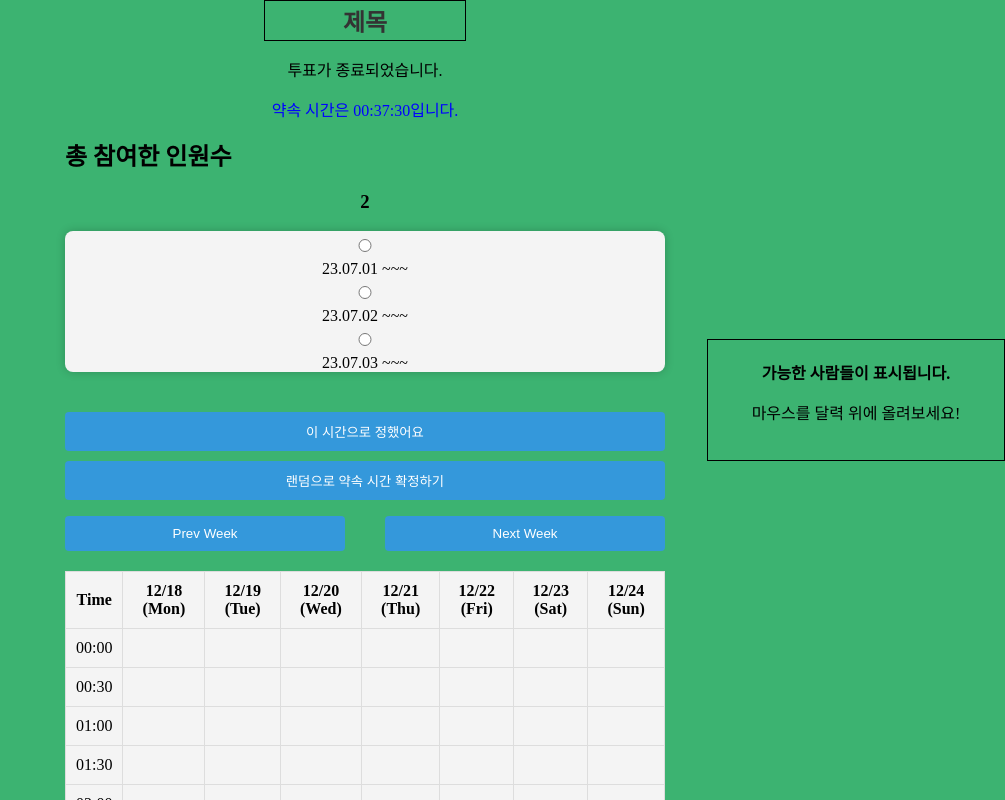
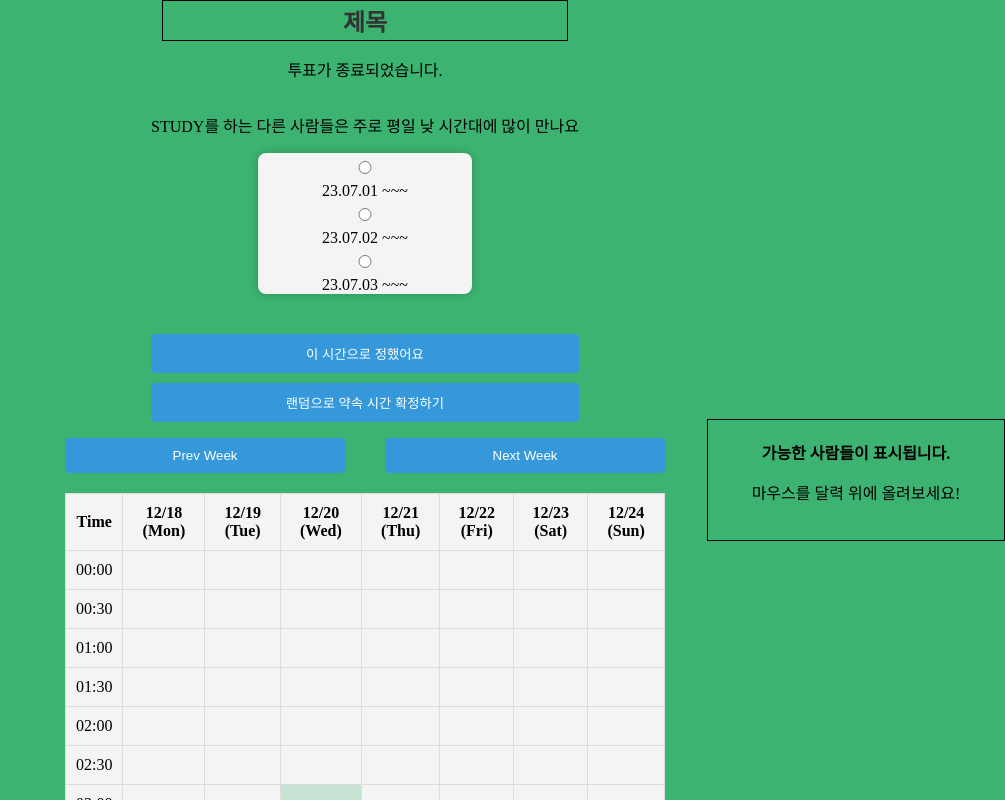
Before and after one commit to mindongmindong/whenMeet, a React (Create React App) app in the folder react-whenMeet/: page /resultend in a window 1280 px wide. Shown: the top 800 px of the page, without its empty margins (275-1280 px from the left). Built offline with nearby package versions, Linux system fonts and the light colour scheme.

Commit message:
[EDIT] ResultEnd, App.js, ResultMakeForm 수정

```diff
--- a/react-whenMeet/src/App.js
+++ b/react-whenMeet/src/App.js
@@ -12,12 +12,21 @@ function App() {
     <Router>
       <Routes>
         <Route path="/meetinginfo/linkpage" element={<LinkPage />}></Route>
-        <Route path="/homeparticipate/:id/usertimeinfo" element={<UserTimeInfo />}></Route>
-        <Route path="/homeparticipate/:id" element={<HomeParticipate />}></Route>
+        <Route
+          path="/homeparticipate/:id/usertimeinfo"
+          element={<UserTimeInfo />}
+        ></Route>
+        <Route
+          path="/homeparticipate/:id"
+          element={<HomeParticipate />}
+        ></Route>
         <Route path="/meetinginfo" element={<MeetingInfo />}></Route>
-        <Route path="/result" element={<ResultMake />}></Route>//결과확인페이지
+        <Route path="/result/:meeting_id" element={<ResultMake />}></Route>
+        //결과확인페이지
         <Route path="/resultend" element={<ResultEnd />}></Route>// 투표 종료
-        <Route path="/" element={<HomeMake />}> </Route>
+        <Route path="/" element={<HomeMake />}>
+          {" "}
+        </Route>
         페이지
       </Routes>
     </Router>
--- a/react-whenMeet/src/components/ResultEndForm.jsx
+++ b/react-whenMeet/src/components/ResultEndForm.jsx
@@ -78,12 +78,8 @@ export default function ResultEndForm() {
       },
     ],
   };
-  const [title, setTitle] = useState(meetingData.title);
-  const [resultTime, setresultTIme] = useState("00:37:30");
-  const [completedPeopleNum, setcompletedPeopleNum] = useState(
-    meetingData.currentParticipants
-  );
-  const [selectedDate, setSelectedDate] = useState("");
+
+  const [selectedDate, setSelectedDate] = useState("2023-12-22"); // 임의의 예시 값
   const possibleDates = ["23.07.01 ~~~", "23.07.02 ~~~", "23.07.03 ~~~"];
   const [hoveredInfo, setHoveredInfo] = useState(null);
 
@@ -100,13 +96,23 @@ export default function ResultEndForm() {
         alignItems: "center",
       }}
     >
-      <span className="row1">
-        <h1 className="title-box">{title}</h1>
+      <h1 className="title-box">{meetingData.title}</h1>
       <p>투표가 종료되었습니다.</p>
-        <p style={{ color: "blue" }}>약속 시간은 {resultTime}입니다.</p>
+
+      {meetingData.isClosed ? (
         <div>
-          <h2 style={{ flex: "none" }}>총 참여한 인원수</h2>
-          <h3>{completedPeopleNum}</h3>
+          <p style={{ color: "blue" }}>약속 시간은 {selectedDate}입니다.</p>
+          <div>
+            <h2 style={{ justifyContent: "center" }}>총 참여한 인원수</h2>
+            <h3>{meetingData.currentParticipants}</h3>
+          </div>
+        </div>
+      ) : (
+        <span className="closedFalse">
+          <p>
+            {meetingData.purpose}를 하는 다른 사람들은 주로 평일 낮 시간대에
+            많이 만나요
+          </p>
           <form className="form-container">
             {possibleDates.map((date, index) => (
               <label key={index}>
@@ -130,8 +136,10 @@ export default function ResultEndForm() {
           <button style={{ marginTop: "10px", padding: "10px 20px" }}>
             랜덤으로 약속 시간 확정하기
           </button>
-        </div>
-        <span className="flex-row" style={{ width: "100%" }}>
+        </span>
+      )}
+
+      <div className="flex-row">
         <CalendarWeek
           participants={meetingData.participants}
           startDate={meetingData.startDate}
@@ -140,9 +148,8 @@ export default function ResultEndForm() {
           hoveredInfo={hoveredInfo}
           setHoveredInfo={setHoveredInfo}
         />
-        </span>
-
-        <span className="possible">
+      </div>
+      <div className="possible">
         {!hoveredInfo && (
           <div>
             <strong>가능한 사람들이 표시됩니다.</strong>
@@ -161,8 +168,7 @@ export default function ResultEndForm() {
             </ul>
           </div>
         )}
-        </span>
-      </span>
+      </div>
     </div>
   );
 }
--- a/react-whenMeet/src/components/ResultMakeForm.js
+++ b/react-whenMeet/src/components/ResultMakeForm.js
@@ -1,86 +1,220 @@
+// //결과 확인 페이지
+// import React, { useState, useEffect } from "react";
+// import CalendarWeek from "./CalendarWeek";
+// import { useNavigate } from "react-router-dom";
+
+// import "../styles/ResultMake.css";
+// function ResultMakeForm() {
+//   const meetingData = {
+//     id: "1ag123jkF1",
+//     title: "제목",
+//     purpose: "STUDY",
+//     startDate: "2023-12-20",
+//     endDate: "2024-1-07",
+//     currentParticipants: 2,
+//     maxParticipants: 4,
+//     voteExpiresAt: "2023-12-25T03:24:00",
+//     isClosed: false,
+//     participants: [
+//       {
+//         name: "test1",
+//         availableSchedules: [
+//           {
+//             availableDate: "2023-12-20",
+//             availableTimes: [6, 7, 8, 9, 14, 15, 16, 17],
+//           },
+//           {
+//             availableDate: "2023-12-21",
+//             availableTimes: [16, 17],
+//           },
+//           {
+//             availableDate: "2023-12-22",
+//             availableTimes: [24, 25, 26, 27, 28, 40, 41, 42],
+//           },
+//         ],
+//       },
+//       {
+//         name: "test2",
+//         availableSchedules: [
+//           {
+//             availableDate: "2023-12-22",
+//             availableTimes: [38, 40],
+//           },
+//         ],
+//       },
+//       {
+//         name: "test3",
+//         availableSchedules: [
+//           {
+//             availableDate: "2023-12-22",
+//             availableTimes: [38, 40, 41, 42],
+//           },
+//         ],
+//       },
+//       {
+//         name: "test4",
+//         availableSchedules: [
+//           {
+//             availableDate: "2023-12-22",
+//             availableTimes: [38],
+//           },
+//         ],
+//       },
+//       {
+//         name: "test5",
+//         availableSchedules: [
+//           {
+//             availableDate: "2023-12-22",
+//             availableTimes: [38],
+//           },
+//         ],
+//       },
+//     ],
+//   };
+
+//   const [title, setTitle] = useState(meetingData.title);
+//   const [currentParticipants, setcurrentParticipands] = useState(
+//     meetingData.currentParticipants
+//   );
+//   const [maxParticipants, setmaxParticipants] = useState(
+//     meetingData.maxParticipants
+//   );
+//   const [timeLeft, setTimeLeft] = useState("");
+//   const navigate = useNavigate();
+//   const [hoveredInfo, setHoveredInfo] = useState(null);
+//   // 타이머를 시작하고 관리하는 로직
+//   useEffect(() => {
+//     const calculateTimeLeft = () => {
+//       const now = new Date();
+//       const voteExpires = new Date(meetingData.voteExpiresAt);
+//       const difference = voteExpires - now;
+
+//       let timeLeft = {};
+
+//       if (difference > 0) {
+//         timeLeft = {
+//           days: Math.floor(difference / (1000 * 60 * 60 * 24)),
+//           hours: Math.floor((difference / (1000 * 60 * 60)) % 24),
+//           minutes: Math.floor((difference / 1000 / 60) % 60),
+//           seconds: Math.floor((difference / 1000) % 60),
+//         };
+//       }
+
+//       return timeLeft;
+//     };
+
+//     const updateTimer = () => {
+//       const newTimeLeft = calculateTimeLeft();
+//       const formattedTime = `${
+//         newTimeLeft.days ? newTimeLeft.days + "일 " : ""
+//       }${newTimeLeft.hours ? newTimeLeft.hours + "시간 " : ""}${
+//         newTimeLeft.minutes ? newTimeLeft.minutes + "분 " : ""
+//       }${newTimeLeft.seconds ? newTimeLeft.seconds + "초" : ""}`;
+//       setTimeLeft(formattedTime);
+//     };
+
+//     updateTimer();
+//     const timerId = setInterval(updateTimer, 1000);
+
+//     return () => clearInterval(timerId);
+//   }, [meetingData.voteExpiresAt]);
+
+//   const handleEdit = () => {
+//     navigate("/meetinginfo/linkpage");
+//   };
+
+//   return (
+//     <>
+//       <div className="column-container">
+//         <h1 className="title-box">{title}</h1>
+//         <div>
+//           현재 완료한 인원수 {currentParticipants} / {maxParticipants}
+//         </div>
+//         <div>종료까지 남은 시간 {timeLeft}</div>
+//         <button onClick={handleEdit}>수정하기</button>
+//         <button
+//           onClick={() => {
+//             navigate("/resultend");
+//           }}
+//         >
+//           투표 종료하기
+//         </button>
+//       </div>
+//       <span className="flex-row">
+//         <div className="calander-container">
+//           <CalendarWeek
+//             participants={meetingData.participants}
+//             startDate={meetingData.startDate}
+//             endDate={meetingData.endDate}
+//             maxParticipants={meetingData.maxParticipants}
+//             hoveredInfo={hoveredInfo}
+//             setHoveredInfo={setHoveredInfo}
+//           />
+//         </div>
+
+//         <span className="mostTime">
+//           <div style={{ textAlign: "center" }}>
+//             가장 많은 사람들이 가능한 일정
+//           </div>
+//           <ol>//일정 5개 나열</ol>
+//         </span>
+//         <span className="possible">
+//           {!hoveredInfo && (
+//             <div>
+//               <strong>가능한 사람들이 표시됩니다.</strong>
+//               <p>마우스를 달력 위에 올려보세요!</p>
+//             </div>
+//           )}
+
+//           {hoveredInfo && (
+//             <div style={{ textAlign: "center" }}>
+//               <strong>
+//                 {hoveredInfo.date} {hoveredInfo.time}에 가능한 사람:
+//               </strong>
+//               <ul>
+//                 {hoveredInfo.participants.map((name) => (
+//                   <li key={name}>{name}</li>
+//                 ))}
+//               </ul>
+//             </div>
+//           )}
+//         </span>
+//       </span>
+//     </>
+//   );
+// }
+// export default ResultMakeForm;
 //결과 확인 페이지
 import React, { useState, useEffect } from "react";
 import CalendarWeek from "./CalendarWeek";
-import { useNavigate } from "react-router-dom";
+import { useNavigate, useParams } from "react-router-dom";
+import axios from "axios";
 
 import "../styles/ResultMake.css";
 function ResultMakeForm() {
-  const meetingData = {
-    id: "1ag123jkF1",
-    title: "제목",
-    purpose: "STUDY",
-    startDate: "2023-12-20",
-    endDate: "2024-1-07",
-    currentParticipants: 2,
-    maxParticipants: 4,
-    voteExpiresAt: "2023-12-25T03:24:00",
-    isClosed: false,
-    participants: [
-      {
-        name: "test1",
-        availableSchedules: [
-          {
-            availableDate: "2023-12-20",
-            availableTimes: [6, 7, 8, 9, 14, 15, 16, 17],
-          },
-          {
-            availableDate: "2023-12-21",
-            availableTimes: [16, 17],
-          },
-          {
-            availableDate: "2023-12-22",
-            availableTimes: [24, 25, 26, 27, 28, 40, 41, 42],
-          },
-        ],
-      },
-      {
-        name: "test2",
-        availableSchedules: [
-          {
-            availableDate: "2023-12-22",
-            availableTimes: [38, 40],
-          },
-        ],
-      },
-      {
-        name: "test3",
-        availableSchedules: [
-          {
-            availableDate: "2023-12-22",
-            availableTimes: [38, 40, 41, 42],
-          },
-        ],
-      },
-      {
-        name: "test4",
-        availableSchedules: [
-          {
-            availableDate: "2023-12-22",
-            availableTimes: [38],
-          },
-        ],
-      },
-      {
-        name: "test5",
-        availableSchedules: [
-          {
-            availableDate: "2023-12-22",
-            availableTimes: [38],
-          },
-        ],
-      },
-    ],
-  };
-  const [title, setTitle] = useState(meetingData.title);
-  const [currentParticipants, setcurrentParticipands] = useState(
-    meetingData.currentParticipants
-  );
-  const [maxParticipants, setmaxParticipants] = useState(
-    meetingData.maxParticipants
-  );
+  const [meetingData, setMeetingData] = useState(null);
+  const { meeting_id } = useParams();
+  const { currentParticipants, maxParticipants } = meetingData || {};
+  const navigate = useNavigate();
   const [timeLeft, setTimeLeft] = useState("");
-  const navigate = useNavigate();
   const [hoveredInfo, setHoveredInfo] = useState(null);
+
+  useEffect(() => {
+    // 서버에서 미팅 데이터를 가져오는 함수
+    const fetchMeetingData = async () => {
+      try {
+        const response = await axios.get(
+          `http://43.200.79.42:3000/meetings/${meeting_id}/details`
+        );
+        setMeetingData(response.data);
+      } catch (error) {
+        console.error("데이터 로딩 에러:", error);
+      }
+    };
+
+    fetchMeetingData();
+  }, [meeting_id]);
+
   // 타이머를 시작하고 관리하는 로직
   useEffect(() => {
     const calculateTimeLeft = () => {
@@ -125,7 +259,7 @@ function ResultMakeForm() {
   return (
     <>
       <div className="column-container">
-        <h1 className="title-box">{title}</h1>
+        <h1 className="title-box">{meetingData.title}</h1>
         <div>
           현재 완료한 인원수 {currentParticipants} / {maxParticipants}
         </div>
--- a/react-whenMeet/src/styles/ResultEnd.css
+++ b/react-whenMeet/src/styles/ResultEnd.css
@@ -4,7 +4,7 @@
   text-align: center;
 }
 .form-container {
-  width: 100%;
+  width: 50%;
   margin-bottom: 20px;
   padding: 0;
 }
@@ -17,7 +17,7 @@
 .possible {
   position: fixed;
   right: 0; /* 화면의 오른쪽 끝에 고정 */
-  top: 50%; /* 화면의 상단으로부터 50%의 위치에 고정 */
+  top: 60%; /* 화면의 상단으로부터 50%의 위치에 고정 */
   transform: translateY(
     -50%
   ); /* 상단 50% 위치에서 자기 자신의 높이의 절반을 위로 이동 */
@@ -30,3 +30,9 @@
   display: flex;
   justify-content: center;
 }
+
+.closedFalse {
+  display: flex;
+  flex-direction: column;
+  align-items: center;
+}
```
Lines whose indentation alone changed are shown as unchanged.
